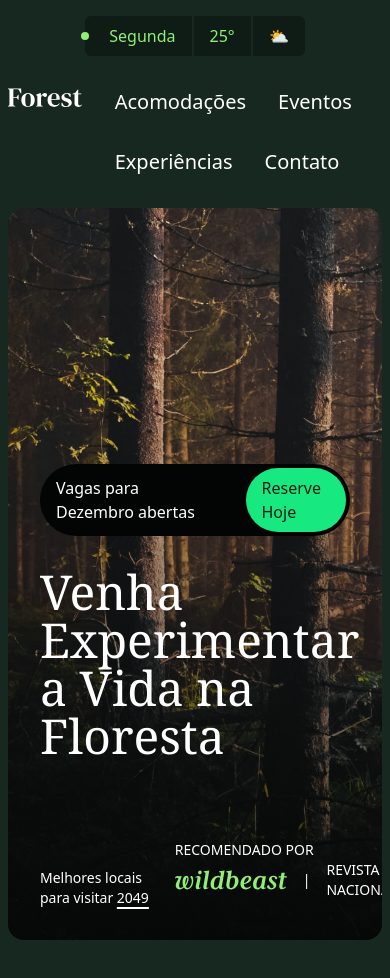
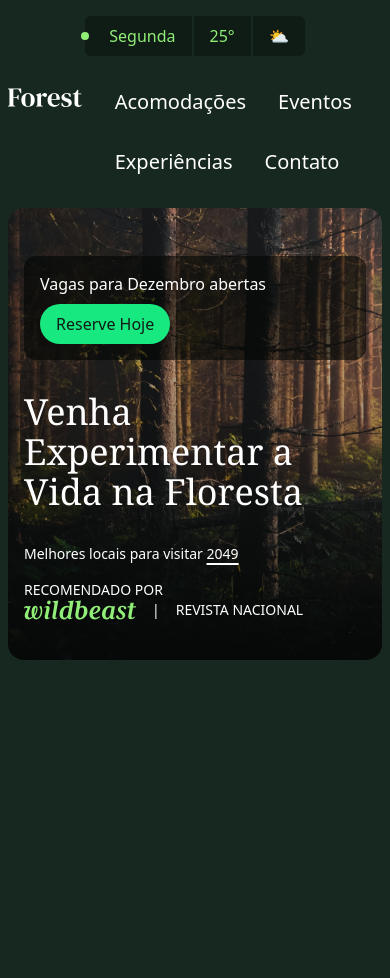
Before and after one commit to mthszr/forest, a website: page src/index.html in a window 390 px wide. Shown: the top 978 px of the page. Drawn offline with Linux system fonts and the light colour scheme; files whose address does not match are found by name.

Commit message:
refactor index.html and output.css for responsive design and improved styling

```diff
--- a/src/index.html
+++ b/src/index.html
@@ -57,14 +57,16 @@
     </header>
 
     <main class="container">
-      <div class="text-white relative pt-64 bg-gradient-to-t from-green-950/80 px-8 pb-8 rounded-2xl overflow-hidden">
+      <div
+        class="text-white relative pt-12 sm:pt-64 bg-gradient-to-t from-green-950/80 px-4 sm:px-8 pb-8 rounded-2xl overflow-hidden"
+      >
         <img
           class="inset-0 absolute size-full object-cover -z-10"
           src="../img/floresta.jpg"
           alt
         />
         <div
-          class="bg-green-950 inline-flex mb-8 gap-8 items-center py-1 pr-1 pl-4 rounded-full"
+          class="bg-green-950/60 sm:bg-green-950 rounded-xl flex flex-col gap-2 p-4 sm:inline-flex mb-8 sm:gap-8 sm:items-center sm:py-1 sm:pr-1 sm:pl-4 sm:rounded-full items-start sm:flex-row"
         >
           Vagas para Dezembro abertas
           <a
@@ -73,11 +75,11 @@
             >Reserve Hoje</a
           >
         </div>
-        <h1 class="mb-20 font-serif text-balance max-w-screen-sm text-5xl">
+        <h1 class="mb-8 sm:mb-20 font-serif text-balance max-w-screen-sm text-4xl sm:text-5xl">
           Venha Experimentar a Vida na Floresta
         </h1>
-        <div class="text-sm flex justify-between items-end">
-          <p>
+        <div class="text-sm sm:flex sm:justify-between sm:items-end">
+          <p class="max-sm:mb-4">
             Melhores locais para visitar
             <a
               class="underline decoration-2 underline-offset-4 hover:no-underline"
```
Also changed, not shown: src/output.css.
